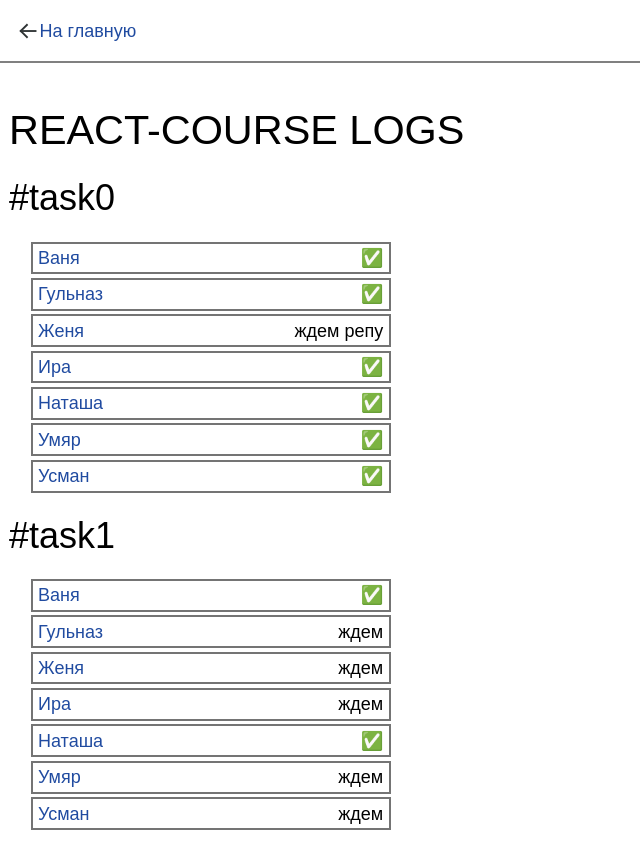
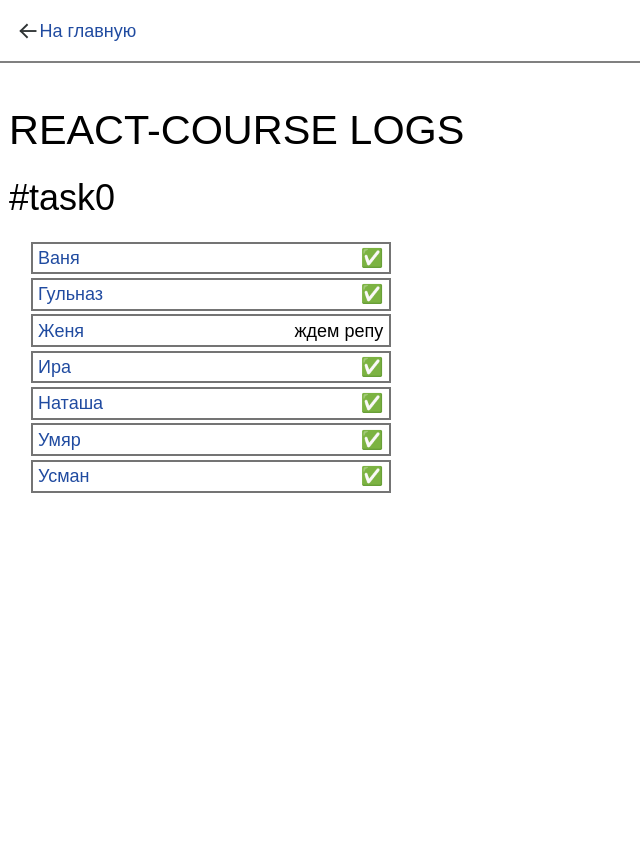
Before and after one commit to dreamDevTeamx/dreamdev.team, a website: page react-course.html in a window 1280 px wide. Shown: the whole page, without its empty margins (0-640 px from the left). After the commit the page ends 800 px from the top, so only its background shows below. Drawn offline with Linux system fonts and the light colour scheme.

Commit message:
delete #task1

```diff
--- a/react-course.html
+++ b/react-course.html
@@ -22,18 +22,6 @@
           <li><a href="https://github.com/bilyal-usman">Усман</a><span>✅</span></li>
         </ul>
       </div>
-      <div>
-        <h2>#task1</h2>
-        <ul class="vanille-ul react-members-list indented-list">
-          <li><a href="https://github.com/SeryiBaran">Ваня</a><span>✅</span></li>
-          <li><a href="https://github.com/svetakpop">Гульназ</a><span>ждем</span></li>
-          <li><a href="https://github.com/">Женя</a><span>ждем</span></li>
-          <li><a href="https://github.com/skrnvn">Ира</a><span>ждем</span></li>
-          <li><a href="https://github.com/Altha250">Наташа</a><span>✅</span></li>
-          <li><a href="https://github.com/umyar">Умяр</a><span>ждем</span></li>
-          <li><a href="https://github.com/bilyal-usman">Усман</a><span>ждем</span></li>
-        </ul>
-      </div>
     </main>
   </body>
 </html>
```
